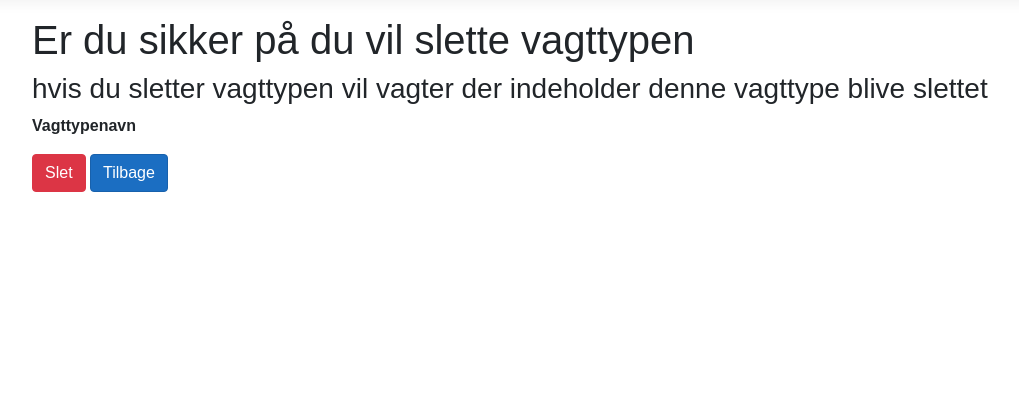
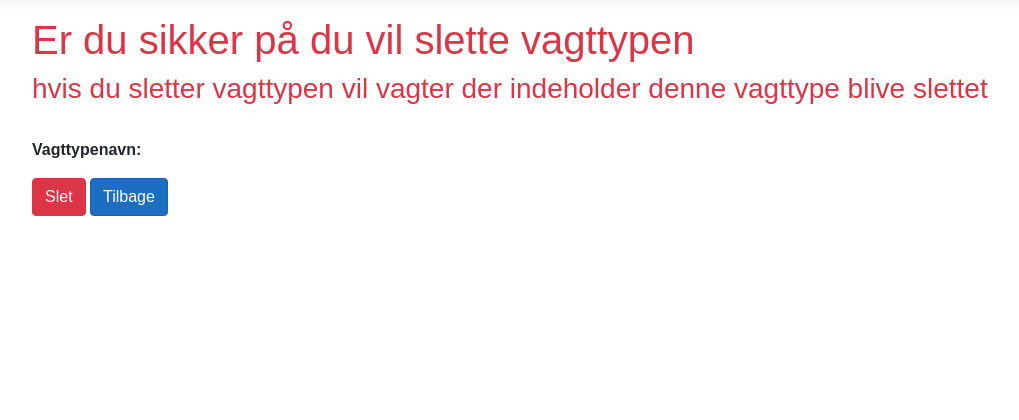
Before and after one commit to Nico388a/EarthNear1, an ASP.NET Core app: page /Types/ShiftTypes/DeleteShiftType?id=1 in a window 1280 px wide. Shown: the part 152-572 px from the top of the page, without its empty margins (53-1072 px from the left). Run offline with ASP.NET Core 8, Linux system fonts and the light colour scheme; data that the repository does not hold is empty.

Commit message:
Change in vagttype

```diff
--- a/EarthNear1/Pages/Types/ShiftTypes/DeleteShiftType.cshtml
+++ b/EarthNear1/Pages/Types/ShiftTypes/DeleteShiftType.cshtml
@@ -3,12 +3,13 @@
 @{
     ViewData["Title"] = "DeleteShiftType";
 }
-<h1>Er du sikker på du vil slette vagttypen</h1>
-<h3>hvis du sletter vagttypen vil vagter der indeholder denne vagttype blive slettet</h3>
+<h1 class="text-danger">Er du sikker på du vil slette vagttypen</h1>
+<h3 class="text-danger">hvis du sletter vagttypen vil vagter der indeholder denne vagttype blive slettet</h3>
+<br/>
 <div>
     <dl class="row">
         <dt class="col-sm-2">
-            Vagttypenavn
+            Vagttypenavn:
         </dt>
         <dd class="col-sm-10">
             @Html.DisplayFor(model => model.ShiftType.ShiftName)
```
Also changed, not shown: EarthNear1/wwwroot/images/Photos/b434d7db-c187-4897-ab9c-b1d4494fa8a5_istockphoto-1158245623-612x612.jpg (added).
